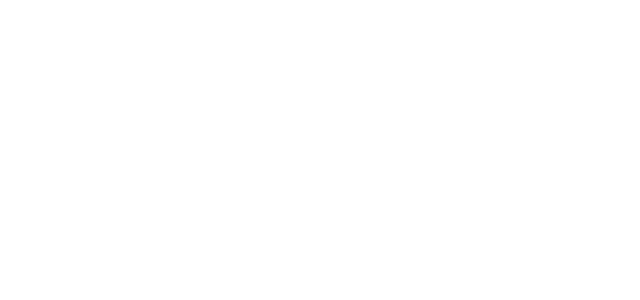
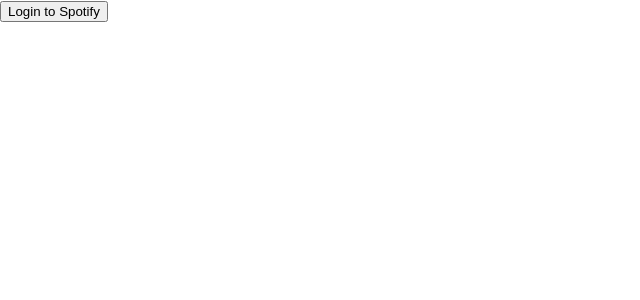
Before and after one commit to skvarre/pomodorify, a React (Create React App) app: page / in a window 1280 px wide. Shown: the top 300 px of the page, without its empty margins (0-640 px from the left). Built offline with nearby package versions, Linux system fonts and the light colour scheme.

Commit message:
Test SpotifyAuth button

```diff
--- a/src/App.tsx
+++ b/src/App.tsx
@@ -1,9 +1,11 @@
 import React from 'react';
+import SpotifyAuth from './SpotifyAuth';
 
 function App() {
-  return (
+return (
     <div className="">
       <header className="">
+        <SpotifyAuth />
       </header>
     </div>
   );
```
